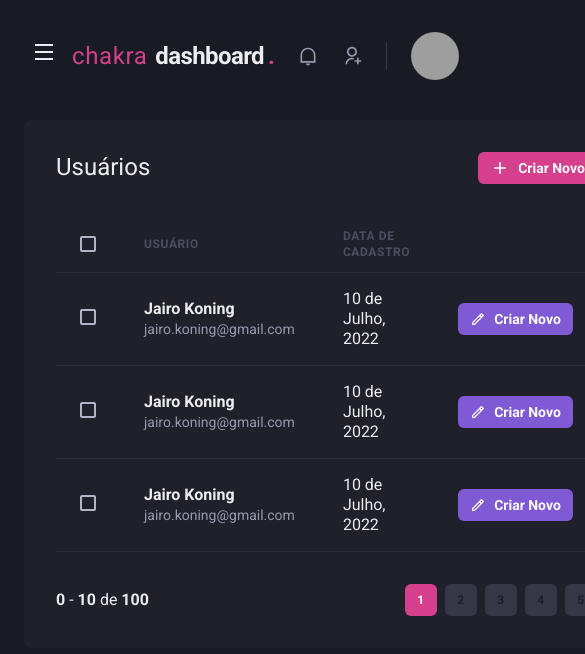
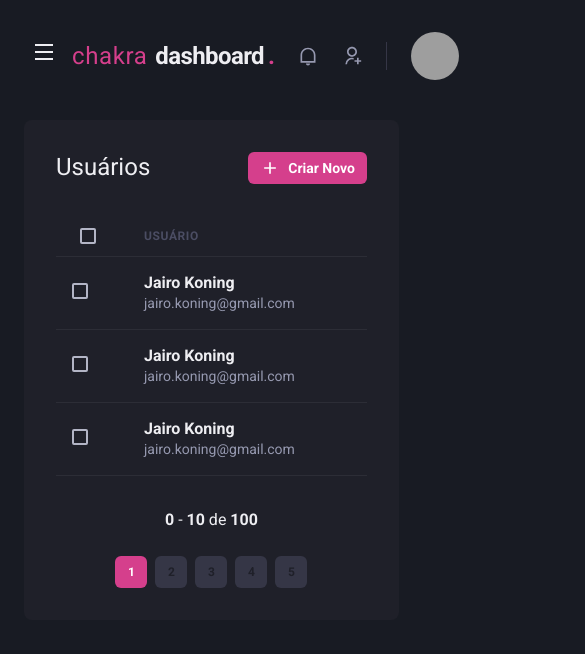
Before and after one commit to jairokoning/react-chakraui-dashboard, a Next.js app: page /users in a window 390 px wide. Shown: the top 654 px of the page, 585 px wide, since content can reach past the window. Built offline with nearby package versions, Linux system fonts and the light colour scheme; grey boxes are pictures that could not be loaded.

Commit message:
feat: add media query to users list

```diff
--- a/src/components/Pagination/index.tsx
+++ b/src/components/Pagination/index.tsx
@@ -4,7 +4,7 @@
 export function Pagination() {
   return (
     <Stack
-      direction="row"
+      direction={["column","row"]}
       spacing="6"
       mt="8"
       justify="space-between"
--- a/src/pages/users/index.tsx
+++ b/src/pages/users/index.tsx
@@ -1,10 +1,15 @@
-import { Box, Button, Checkbox, Flex, Heading, Icon, Table, Tbody, Td, Text, Th, Thead, Tr } from "@chakra-ui/react";
+import { Box, Button, Checkbox, Flex, Heading, Icon, Table, Tbody, Td, Text, Th, Thead, Tr, useBreakpointValue } from "@chakra-ui/react";
 import { RiAddLine, RiPencilLine } from "react-icons/ri";
 import { Header } from "../../components/Header";
 import { Pagination } from "../../components/Pagination";
 import { Sidebar } from "../../components/Sidebar";
 
 export default function UserList() {
+  const isWideScreen = useBreakpointValue({
+    base: false,
+    lg: true
+  })
+
   return (
     <Box>
       <Header />
@@ -29,13 +34,13 @@
                   <Checkbox colorScheme="pink" />
                 </Th>
                 <Th>Usuário</Th>
-                <Th>Data de Cadastro</Th>
+                { isWideScreen && <Th>Data de Cadastro</Th> }
                 <Th width="8"></Th>
               </Tr>
             </Thead>
             <Tbody>
               <Tr>
-                <Td px="6">
+                <Td px={["4","4","6"]}>
                   <Checkbox colorScheme="pink" />
                 </Td>
                 <Td>
@@ -44,20 +49,24 @@
                     <Text fontSize="sm" color="gray.300">jairo.koning@gmail.com</Text>
                   </Box>
                 </Td>
-                <Td>10 de Julho, 2022</Td>
+                { isWideScreen && <Td>10 de Julho, 2022</Td> }
                 <Td>
+                  { isWideScreen &&
+
                     <Button
                       as="a"
                       size="sm"
                       colorScheme="purple"
                       leftIcon={<Icon as={RiPencilLine} fontSize="16" />}
                     >
-                    Criar Novo
+                      Editar
                     </Button>
+
+                  }
                 </Td>
               </Tr>
               <Tr>
-                <Td px="6">
+                <Td px={["4","4","6"]}>
                   <Checkbox colorScheme="pink" />
                 </Td>
                 <Td>
@@ -66,20 +75,25 @@
                     <Text fontSize="sm" color="gray.300">jairo.koning@gmail.com</Text>
                   </Box>
                 </Td>
-                <Td>10 de Julho, 2022</Td>
+                { isWideScreen && <Td>10 de Julho, 2022</Td> }
                 <Td>
+                  { isWideScreen &&
+
                       <Button
                         as="a"
                         size="sm"
                         colorScheme="purple"
                         leftIcon={<Icon as={RiPencilLine} fontSize="16" />}
                       >
-                    Criar Novo
+                        Editar
                       </Button>
+
+                  }
                 </Td>
+
               </Tr>
               <Tr>
-                <Td px="6">
+                <Td px={["4","4","6"]}>
                   <Checkbox colorScheme="pink" />
                 </Td>
                 <Td>
@@ -88,16 +102,20 @@
                     <Text fontSize="sm" color="gray.300">jairo.koning@gmail.com</Text>
                   </Box>
                 </Td>
-                <Td>10 de Julho, 2022</Td>
+                { isWideScreen && <Td>10 de Julho, 2022</Td> }
                 <Td>
+                  { isWideScreen &&
+
                     <Button
                       as="a"
                       size="sm"
                       colorScheme="purple"
                       leftIcon={<Icon as={RiPencilLine} fontSize="16" />}
                     >
-                    Criar Novo
+                      Editar
                     </Button>
+
+                  }
                 </Td>
               </Tr>
             </Tbody>
```
Lines whose indentation alone changed are shown as unchanged.
